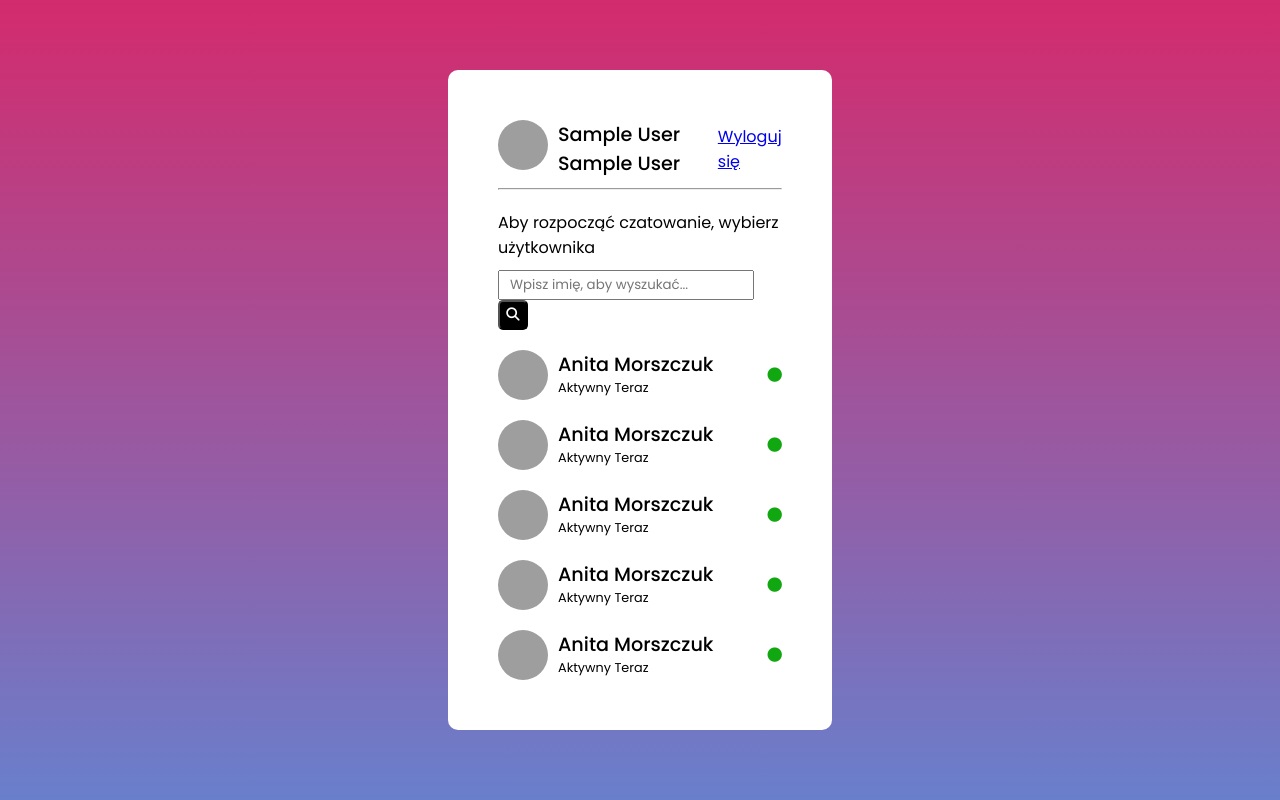
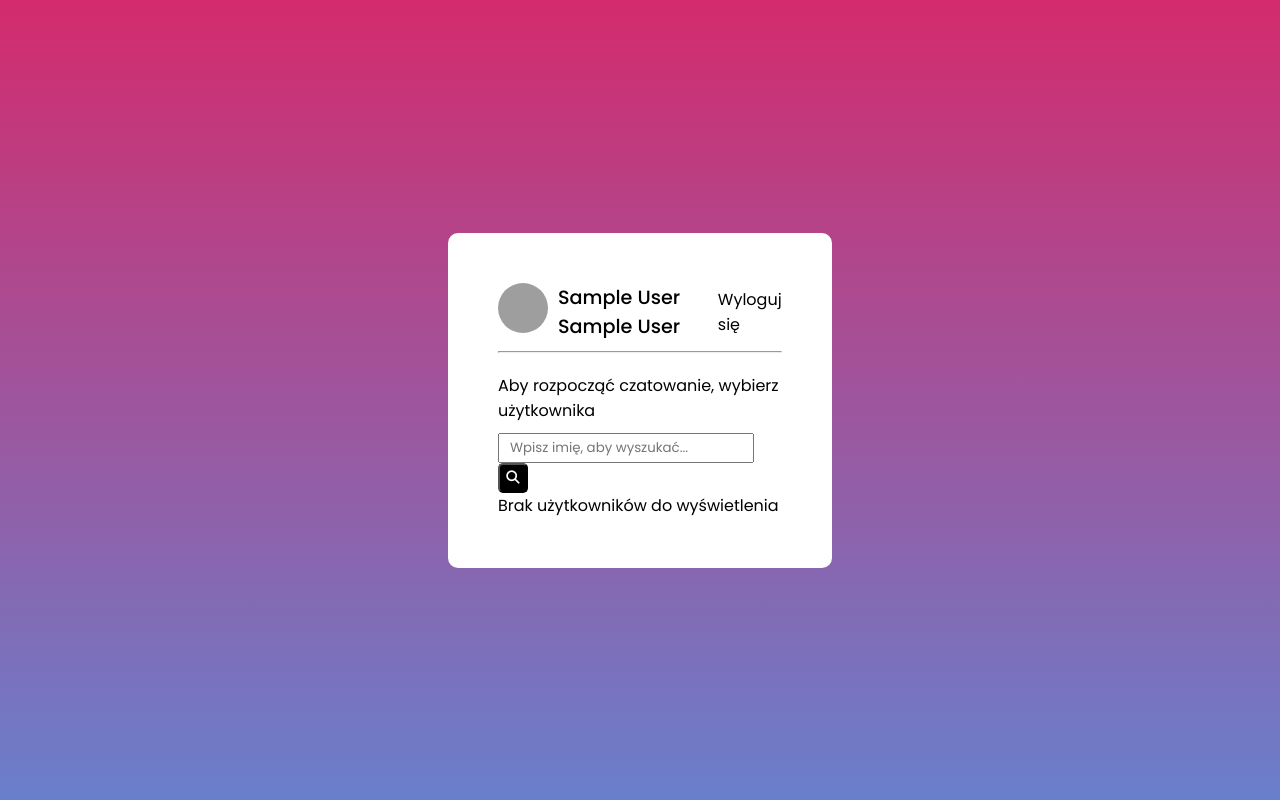
Before and after one commit to KamilCodemate/chat-app, a PHP site: page /users.php in a window 1280 px wide. Run offline with PHP 8.4, Linux system fonts and the light colour scheme; the visitor is signed in with stand-in values (Sample User, id 1); grey boxes are pictures that could not be loaded.

Commit message:
Add users panel handling

```diff
--- /dev/null
+++ b/php/users.php
@@ -0,0 +1,31 @@
+<?php
+include_once('connect.php');
+session_start();
+
+$qry = mysqli_query($conn, "SELECT * FROM users");
+$eq = '';
+
+if(mysqli_num_rows($qry) <=  1)
+{
+ $eq = 'Brak użytkowników do wyświetlenia';
+}
+elseif(mysqli_num_rows($qry) > 1)
+{
+ while($row = mysqli_fetch_assoc($qry))
+ {
+  $eq .= ' <div class="mainContent other">
+      <a href="#">
+       <div class="userInfo">
+        <img src="./php/images/'.$row['img'].'" alt="" />
+        <div class="info">
+         <span class="name">'.$row['name']." ".$row['surname'].'</span>
+         <p>'.$row['status'].'</p>
+        </div>
+       </div>
+      </a>
+      <i class="active fa-solid fa-circle"></i>
+     </div>';
+ }
+
+}
+echo $eq;
--- a/styles/users.css
+++ b/styles/users.css
@@ -80,3 +80,7 @@
 .disactive {
   color: white;
 }
+.mainContent a {
+  text-decoration: none;
+  color: black;
+}
--- a/users.php
+++ b/users.php
@@ -36,6 +36,7 @@ if(mysqli_num_rows($qry) > 0)
    <div class="user">
     <header>
      <div class="mainContent">
+
       <div class="userInfo">
        <img src="./php/images/<?php echo $row['img']?>" alt="" />
        <div class="info">
@@ -50,65 +51,15 @@ if(mysqli_num_rows($qry) > 0)
     <hr class="userHr" />
     <div class="search">
      <span>Aby rozpocząć czatowanie, wybierz użytkownika</span>
-     <input type="text" placeholder="Wpisz imię, aby wyszukać..." />
+     <input type="text" placeholder="Wpisz imię, aby wyszukać..." class='searchBar' />
      <button><i class="fa-solid fa-magnifying-glass"></i></button>
     </div>
 
-    <div class="userList">
-     <div class="mainContent other">
-      <div class="userInfo">
-       <img src="./photo.jpg" alt="" />
-       <div class="info">
-        <span class="name">Anita Morszczuk</span>
-        <p>Aktywny Teraz</p>
-       </div>
-      </div>
-      <i class="active fa-solid fa-circle"></i>
-     </div>
-     <div class="mainContent other">
-      <div class="userInfo">
-       <img src="./photo.jpg" alt="" />
-       <div class="info">
-        <span class="name">Anita Morszczuk</span>
-        <p>Aktywny Teraz</p>
-       </div>
-      </div>
-      <i class="active fa-solid fa-circle"></i>
-     </div>
-     <div class="mainContent other">
-      <div class="userInfo">
-       <img src="./photo.jpg" alt="" />
-       <div class="info">
-        <span class="name">Anita Morszczuk</span>
-        <p>Aktywny Teraz</p>
-       </div>
-      </div>
-      <i class="active fa-solid fa-circle"></i>
-     </div>
-     <div class="mainContent other">
-      <div class="userInfo">
-       <img src="./photo.jpg" alt="" />
-       <div class="info">
-        <span class="name">Anita Morszczuk</span>
-        <p>Aktywny Teraz</p>
-       </div>
-      </div>
-      <i class="active fa-solid fa-circle"></i>
-     </div>
-     <div class="mainContent other">
-      <div class="userInfo">
-       <img src="./photo.jpg" alt="" />
-       <div class="info">
-        <span class="name">Anita Morszczuk</span>
-        <p>Aktywny Teraz</p>
-       </div>
-      </div>
-      <i class="active fa-solid fa-circle"></i>
-     </div>
-    </div>
+    <div class="userList"></div>
    </div>
   </div>
  </div>
+ <script src="./scripts/users.js"></script>
 </body>
 
 </html>
```
Also changed, not shown: php/search.php (added, +29 -0 lines), scripts/users.js (added, +31 -0 lines).
